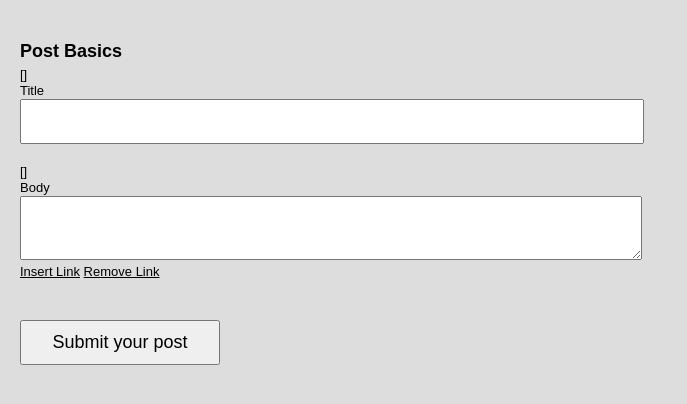
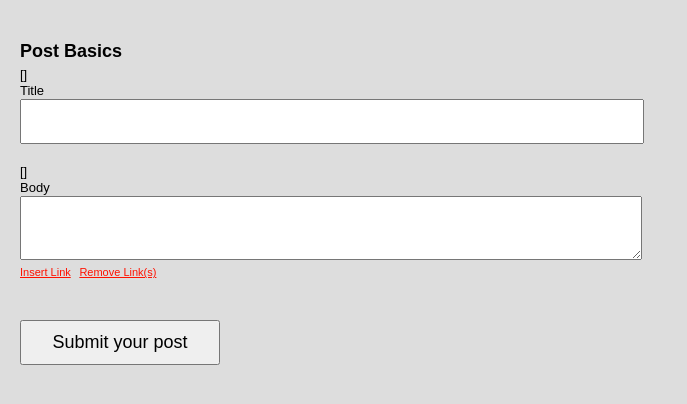
Before and after one commit to charlesmastin/django-wordpress-publisher, a Django app: template publisher/templates/post.html in a window 1280 px wide. Shown: the top 404 px of the page, without its empty margins (0-687 px from the left). Run offline with Django 3.2, Linux system fonts and the light colour scheme; the template is opened without the code that fills it, so the values that code supplies are empty, except form fields; tables that the repository leaves empty hold one stand-in row (values such as "Sample post"); form fields are guessed from the names that the template uses; some libraries are stand-ins or nearby versions.

Commit message:
Tidy up the link functionality

```diff
--- a/publisher/media/css/master.css
+++ b/publisher/media/css/master.css
@@ -58,6 +58,12 @@ ul.errorlist {
 
 ul.toolbar li {
 	display: inline;
+	font-size: 11px;
+	margin-right: 5px;
+}
+
+ul.toolbar li a {
+	color: #F10;
 }
 
 ul.attachments {
--- a/publisher/templates/index.html
+++ b/publisher/templates/index.html
@@ -4,4 +4,6 @@
 
 <h2><a href="{% url publisher_post %}">Create a new blog post</a></h2>
 
+<h2><a href="{{ WORDPRESS.BASE_URL }}" target="_blank">View blog</a></h2>
+
 {% endblock %}
--- a/publisher/templates/post.html
+++ b/publisher/templates/post.html
@@ -19,7 +19,7 @@
 					{{ form.body }}
 					<ul class="toolbar">
 						<li><a href="#" class="link" title="Select text to make a link first">Insert Link</a></li>
-						<li><a href="#" class="remove-link" title="Select text to remove link first">Remove Link</a></li>
+						<li><a href="#" class="remove-link" title="Select text to remove link first">Remove Link(s)</a></li>
 					</ul>
 				</li>
 				{% if WORDPRESS.ALLOW_EXCERPT %}
@@ -133,10 +133,16 @@ $(function(){
 	});
 	{% endif %}
 
-
 	$('a.link').click(function(){
+		var sel = get_selection('id_body');
 		var reply = prompt('URL', "http://")
-		wrap_selection('id_body', '<a href="'+reply+'">','</a>');
+		if(reply){
+			wrap_selection('id_body', '<a href="'+reply+'">','</a>');
+		}else{
+			if (sel.end){
+				set_selection('id_body', sel.end, sel.end);
+			}
+		}
 	});
 	$('a.remove-link').click(function(){
 		var sel = get_selection('id_body');
```
